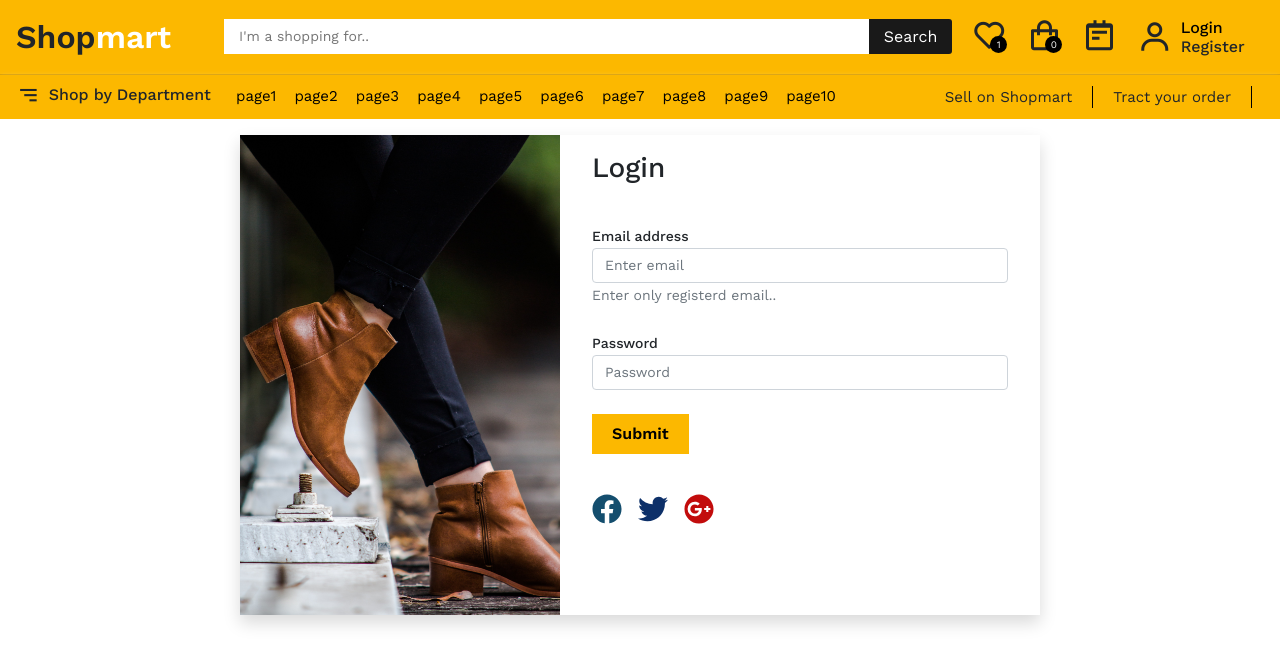
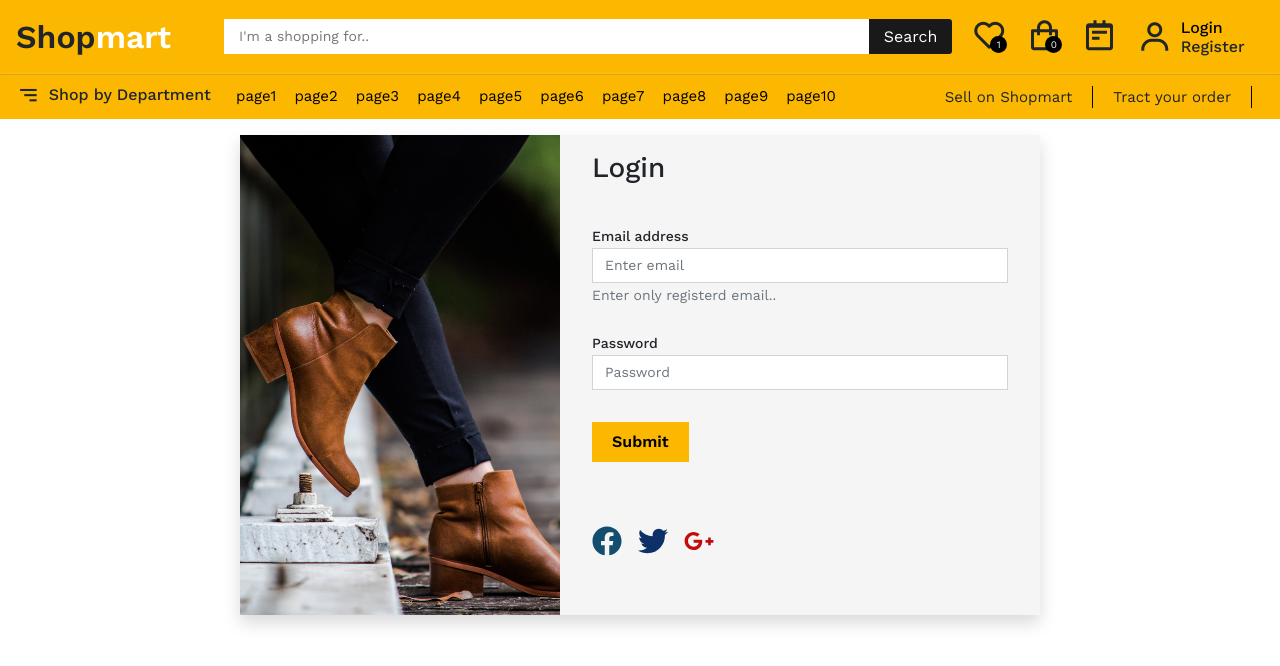
Before and after one commit to DivyeshSuhagiya/shopmart-reactapp, a React (Create React App) app: page /login in a window 1280 px wide. Shown: the top 666 px of the page. Built offline with nearby package versions, Linux system fonts and the light colour scheme.

Commit message:
react app

```diff
--- a/src/components/headers/headerTop/HeaderTop.jsx
+++ b/src/components/headers/headerTop/HeaderTop.jsx
@@ -46,8 +46,8 @@ function HeaderTop() {
                                 <div className='d-flex justify-content-between align-items-center'>
                                     <i class='bx bx-user bx-md' data-bs-toggle="tooltip" data-bs-placement="bottom" title="Account"></i>
                                     <div className='ms-2'>
-                                        <NavLink to='/login'> <h6 className='m-0'>Login</h6></NavLink>
-                                        <h6 className='m-0'>Register</h6>
+                                        <NavLink to='/login' className='text-dark'> <h6 className='m-0'>Login</h6></NavLink>
+                                        <NavLink to='/register' className='text-dark'><h6 className='m-0'>Register</h6></NavLink>
                                         {/* <h6 className='m-0'>Account</h6> */}
                                     </div>
                                 </div>
@@ -90,8 +90,9 @@ function HeaderTop() {
                     <NavLink to='/page8'><p className='ps-3 m-0' onClick={handleClose}>Page 8</p></NavLink>
                     <NavLink to='/page9'><p className='ps-3 m-0' onClick={handleClose}>Page 9</p></NavLink>
                     <p className='ps-3 m-0' style={{cursor : "context-menu" , backgroundColor: "transparent"}}>
-                        <NavLink to='/login'><button className='border-1 px-3 py-1 '>Login</button></NavLink>
-                     <button className='px-2 py-1 border-1'>Register</button></p>
+                        <NavLink to='/login'><button className='border-1 px-3 py-1 ' onClick={handleClose}>Login</button></NavLink>
+                        <NavLink to='/register'><button className='px-2 py-1 border-1'>Register</button></NavLink>
+                    </p>
                 </Offcanvas.Body>
             </Offcanvas>
         </>
--- a/src/pages/login/Login.css
+++ b/src/pages/login/Login.css
@@ -3,7 +3,7 @@
     height: 480px;
     margin: 0 auto;
     display: flex;
-
+    background-color: whitesmoke;
 }
 .login-img {
     height: 100%;
@@ -22,6 +22,7 @@
 }
 .login-form input {
     font-size: 14px;
+    border-radius: 0px;
   }
 .login-form input::placeholder {
     font-size: 14px;
--- a/src/pages/login/Login.jsx
+++ b/src/pages/login/Login.jsx
@@ -1,7 +1,7 @@
 import React from 'react'
 import bg_img from '../../assets/images/login.jpg'
 import './Login.css'
-import { FaFacebook, FaTwitter, FaGooglePlus } from "react-icons/fa";
+import { FaFacebook, FaTwitter, FaGooglePlusG } from "react-icons/fa";
 
 function login() {
     return (
@@ -18,16 +18,16 @@ function login() {
                                 <input type="email" class="form-control" id="exampleInputEmail1" aria-describedby="emailHelp" placeholder="Enter email" />
                                 <small id="emailHelp" class="form-text text-muted">Enter only registerd email..</small>
                             </div>
-                            <div class="form-group mt-4">
+                            <div class="form-group mt-4 mb-2">
                                 <label for="exampleInputPassword1">Password</label>
                                 <input type="password" class="form-control" id="exampleInputPassword1" placeholder="Password" />
                             </div>
                             <button type="button" class="shopNow btn_hover mt-4">Submit</button>
                         </form>
-                        <div className='ps-3 mt-4'>
+                        <div className='ps-3 mt-5'>
                             <FaFacebook className='me-3' size="30px" style={{color:"#144e6e"}}/>
                             <FaTwitter className='me-3' size="30px" style={{color:"#0d3069"}}/>
-                            <FaGooglePlus className='me-3' size="30px" style={{color:"#c20c0c"}}/>
+                            <FaGooglePlusG className='me-3' size="30px" style={{color:"#c20c0c"}}/>
                         </div>
                     </div>
                 </div>
```
